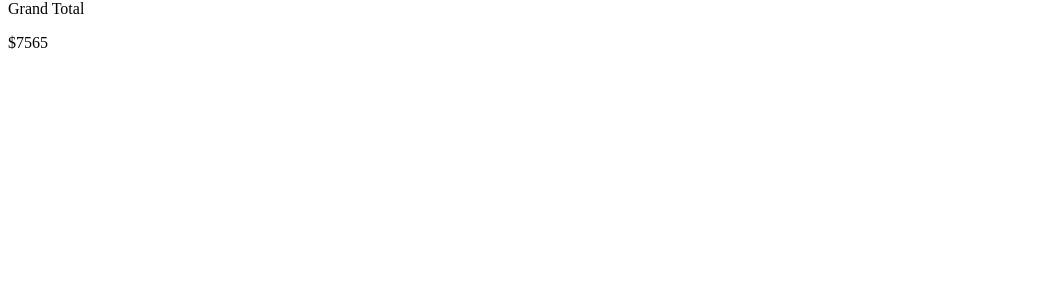
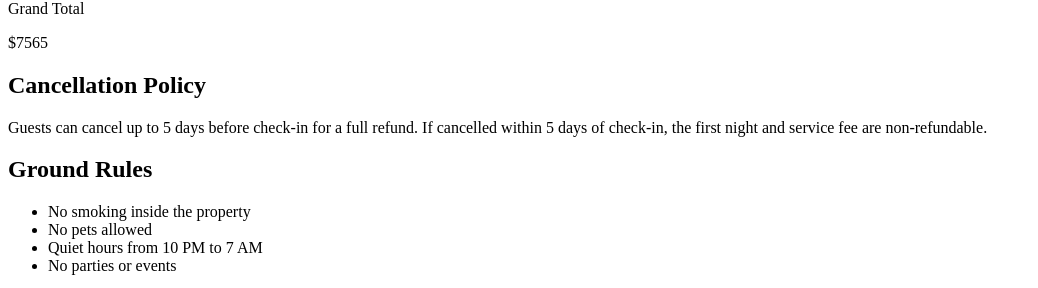
Before and after one commit to felikz97/alx-listing-app-04, a Next.js app: page /booking in a window 1280 px wide. Shown: the part 1108-1396 px from the top of the page, without its empty margins (0-1038 px from the left). Before the commit the page ends 1176 px from the top, so only its background shows below. Built offline with nearby package versions, Linux system fonts and the light colour scheme.

Commit message:
Project Setup

```diff
--- a/components/booking/BookingForm.tsx
+++ b/components/booking/BookingForm.tsx
@@ -1,3 +1,4 @@
+import React from 'react';
 const BookingForm = () => (
   <div className="bg-white p-6 shadow-md rounded-lg">
     <h2 className="text-xl font-semibold">Contact Detail</h2>
@@ -76,4 +77,20 @@ const BookingForm = () => (
   </div>
 );
 
-export default BookingForm;
+
+const  CancellationPolicy = () => (
+  <div className="mt-6">
+    <h2 className="text-xl font-semibold">Cancellation policy</h2>
+    <p className="mt-2 text-gray-600">
+      Free cancellation before Aug 23. Cancel before check-in on Aug 24 for a partial refund.
+    </p>
+
+    <h2 className="text-xl font-semibold mt-6">Ground Rules</h2>
+    <ul className="mt-2 text-gray-600 list-disc list-inside">
+      <li>Follow the house rules</li>
+      <li>Treat your Host’s home like your own</li>
+    </ul>
+  </div>
+);
+
+export { BookingForm, CancellationPolicy };
--- a/components/booking/OrderSummary.tsx
+++ b/components/booking/OrderSummary.tsx
@@ -1,3 +1,4 @@
+
 const OrderSummary: React.FC<{ bookingDetails: any }> = ({ bookingDetails }) => (
   <div className="bg-white p-6 shadow-md rounded-lg">
     <h2 className="text-xl font-semibold">Review Order Details</h2>
--- a/lib/utils.ts
+++ b/lib/utils.ts
@@ -6,3 +6,8 @@ export function formatDate(date: Date): string {
 export function formatTime(date: Date): string {
   return date.toLocaleTimeString("en-US", { hour: '2-digit', minute: '2-digit' });
 }
+
+
+export function cn(...classes: (string | false | null | undefined)[]): string {
+  return classes.filter(Boolean).join(" ");
+}
--- a/package.json
+++ b/package.json
@@ -9,10 +9,12 @@
     "lint": "next lint"
   },
   "dependencies": {
+    "clsx": "^2.1.1",
     "lucide-react": "^0.525.0",
     "next": "15.3.2",
     "react": "^19.0.0",
-    "react-dom": "^19.0.0"
+    "react-dom": "^19.0.0",
+    "tailwind-merge": "^3.3.1"
   },
   "devDependencies": {
     "@tailwindcss/postcss": "^4",
--- a/pages/booking/index.tsx
+++ b/pages/booking/index.tsx
@@ -1,4 +1,5 @@
-import BookingForm from "@/components/booking/BookingForm";
+import React from 'react';
+import {BookingForm} from "@/components/booking/BookingForm";
 import OrderSummary from "@/components/booking/OrderSummary";
 
 export default function BookingPage() {
@@ -11,10 +12,31 @@ export default function BookingPage() {
   };
 
   return (
-    <div className="container mx-auto p-6">
-      <div className="grid grid-cols-2 gap-6">
+    <div className="container mx-auto p-6 space-y-12">
+      {/* Main Section: Form & Summary */}
+      <div className="grid grid-cols-1 md:grid-cols-2 gap-6">
         <BookingForm />
         <OrderSummary bookingDetails={bookingDetails} />
+      </div>
+
+      {/* Cancellation Policy */}
+      <div className="bg-gray-100 p-6 rounded-lg">
+        <h2 className="text-lg font-semibold mb-2">Cancellation Policy</h2>
+        <p className="text-sm text-gray-600">
+          Guests can cancel up to 5 days before check-in for a full refund. If cancelled
+          within 5 days of check-in, the first night and service fee are non-refundable.
+        </p>
+      </div>
+
+      {/* Ground Rules */}
+      <div className="bg-gray-100 p-6 rounded-lg">
+        <h2 className="text-lg font-semibold mb-2">Ground Rules</h2>
+        <ul className="list-disc list-inside text-sm text-gray-600 space-y-1">
+          <li>No smoking inside the property</li>
+          <li>No pets allowed</li>
+          <li>Quiet hours from 10 PM to 7 AM</li>
+          <li>No parties or events</li>
+        </ul>
       </div>
     </div>
   );
--- a/pages/index.tsx
+++ b/pages/index.tsx
@@ -2,6 +2,8 @@ import React from "react";
 import Head from "next/head";
 import Card from "@/components/common/Card";
 import { CardProps } from "@/types";
+
+import "@/styles/globals.css";
 
 const mockData: CardProps[] = [
   {
```
Also changed, not shown: components/common/Card.tsx (+10 -6 lines), constants/index.ts (+8 -0 lines), tailwind.config.js (+9 -3 lines), 1 other file (tests, documents, lock files or other folders).
